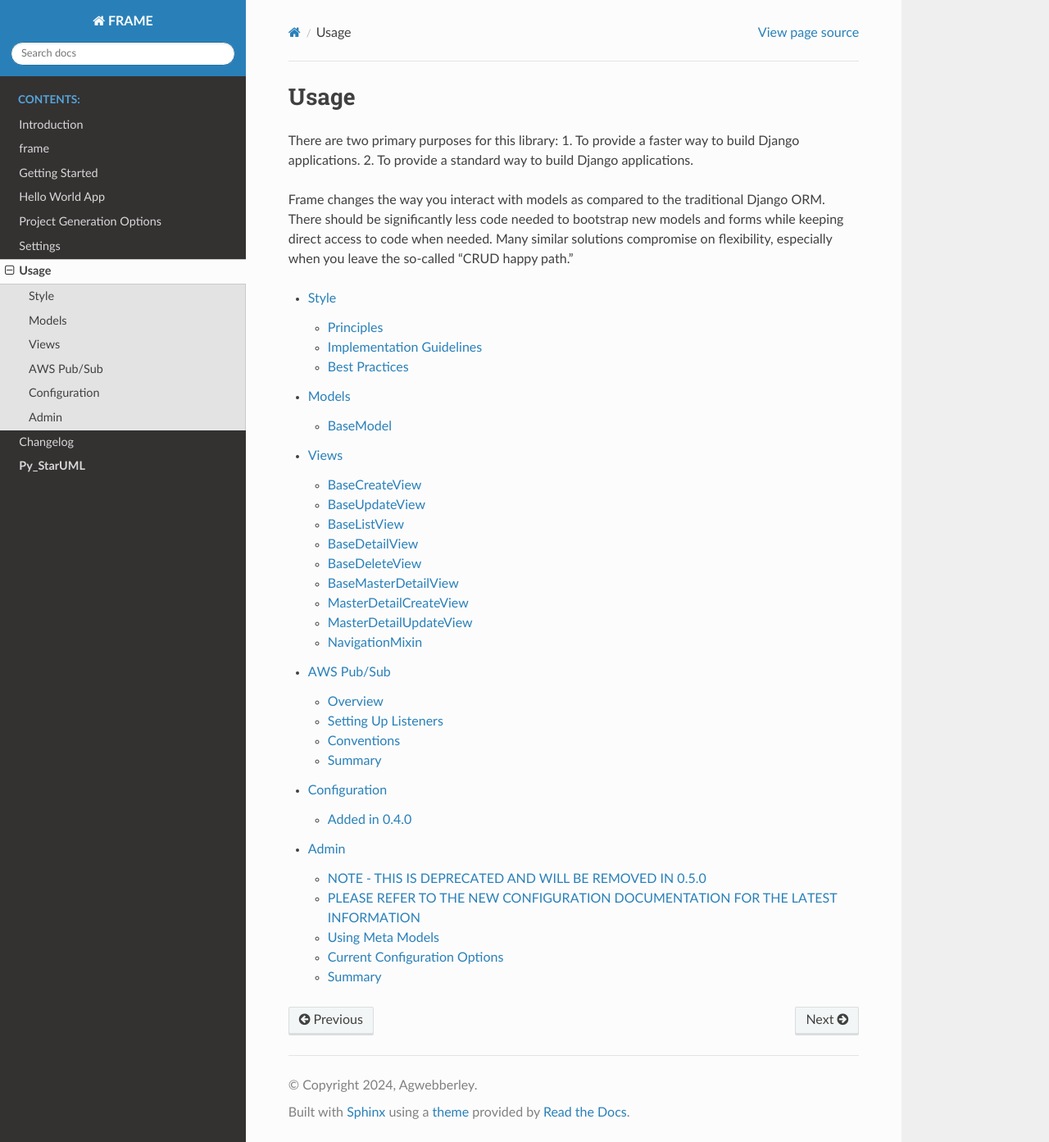
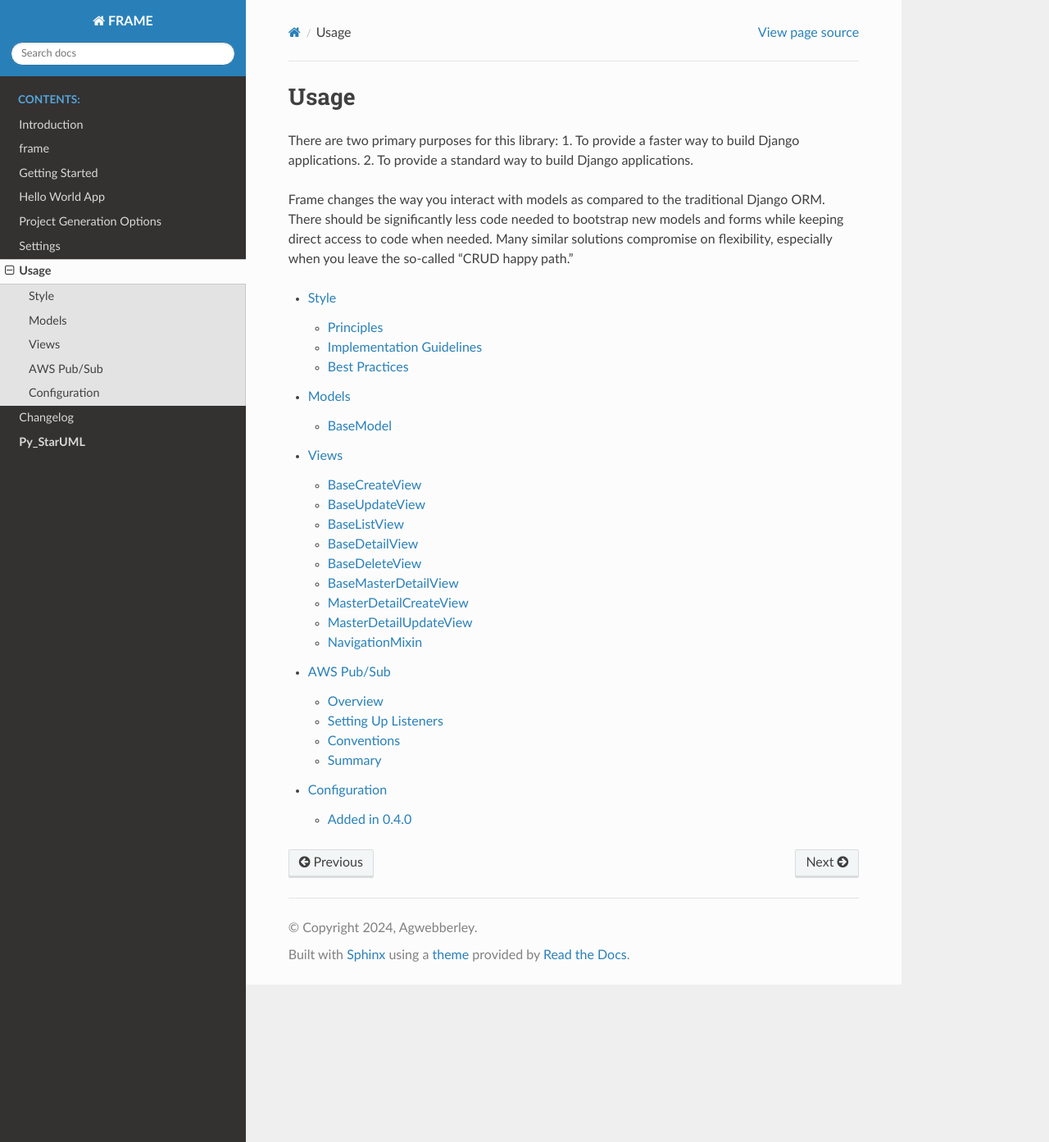
Before and after one commit to Agwebberley/FRAME, a Sphinx documentation site: the page built from docs/source/usage.rst, in a window 1280 px wide and 1393 px high. Shown: the whole window at 82% size. Built offline with Sphinx 7.4.7 and the Read the Docs theme 3.1.0, drawn with Linux system fonts in a browser that asks for light colours; some of the changed lines change nothing that is shown.

Commit message:
docs: RM deprecated admin stuff

````diff
--- a/docs/source/usage.rst
+++ b/docs/source/usage.rst
@@ -17,4 +17,3 @@ Many similar solutions compromise on flexibility, especially when you leave the
     usage/views
     usage/aws
     usage/configuration
-    usage/admin
--- a/docs/source/usage/admin.md
+++ /dev/null
@@ -1,73 +0,0 @@
-# Admin
-
-## NOTE - THIS IS DEPRECATED AND WILL BE REMOVED IN 0.5.0
-## PLEASE REFER TO THE NEW [CONFIGURATION DOCUMENTATION](configuration.md) FOR THE LATEST INFORMATION
-This section explains how to use the meta models properly within the FRAME Django Template helper app and outlines the current configuration options available in the admin dashboard.
-
-## Using Meta Models
-
-The FRAME app relies on meta models to dynamically generate forms and views. Proper configuration of these meta models is crucial for the system to function correctly.
-
-### Running the `update_config` Management Command
-
-Whenever you complete a migration, you should run the `update_config` management command. This command will create entries for every app, model, and field in the configuration models.
-```bash
-python manage.py update_config
-```
-
-### Initial Configuration
-
-When entries are created, all actions are enabled by default. This can cause errors if a particular model does not support an action. For example, if the `LogMessage` model does not have a create view, enabling the create action will cause an error. To resolve this, you need to manually disable the unsupported actions in the admin dashboard. (Note: At some point, logic will be added to handle this properly)
-
-### Admin Dashboard
-
-The admin dashboard allows you to make a variety of configuration changes. This section will explain the current options available for configuration.
-
-## Current Configuration Options
-
-### AppConfiguration
-
-The `AppConfiguration` model stores configuration settings for applications.
-
-- **Name**: The unique name of the application.
-- **Description**: A description of the application. This field can be left blank.
-- **Navigation Enabled**: A boolean indicating whether navigation is enabled for the application.
-
-### ModelConfiguration
-
-The `ModelConfiguration` model stores configuration settings for individual models within an application.
-
-- **App**: The associated `AppConfiguration` instance.
-- **Model Name**: The name of the model.
-- **Enable Search**: A boolean indicating whether search is enabled for the model.
-- **List Title**: The title of the list view. This field can be left blank.
-- **Default Sort By**: The default sorting field for the list view. This field can be left blank.
-- **Navigation Enabled**: A boolean indicating whether navigation is enabled for the model.
-- **List URL**: The URL for the list view. This field can be left blank.
-- **Actions**: The actions associated with the model. You can enable or disable actions as needed.
-- **Read Permission Groups**: Groups with read permissions for the model.
-- **Read Permission Users**: Users with read permissions for the model.
-- **Write Permission Groups**: Groups with write permissions for the model.
-- **Write Permission Users**: Users with write permissions for the model.
-
-### FieldConfiguration
-
-The `FieldConfiguration` model stores configuration settings for individual fields within models.
-
-- **Model**: The associated `ModelConfiguration` instance.
-- **Field Name**: The name of the field.
-- **Enable in List**: A boolean indicating whether the field is enabled in the list view.
-- **Enable in Detail**: A boolean indicating whether the field is enabled in the detail view.
-- **Enable in Form**: A boolean indicating whether the field is enabled in forms.
-- **Display Name**: The display name of the field. This field can be left blank.
-- **Inherit Permissions**: A boolean indicating whether the field inherits permissions from the model.
-- **Read Permission Groups**: Groups with read permissions for the field.
-- **Read Permission Users**: Users with read permissions for the field.
-- **Write Permission Groups**: Groups with write permissions for the field.
-- **Write Permission Users**: Users with write permissions for the field.
-
-## Summary
-
-The admin dashboard provides powerful tools for configuring your applications, models, and fields within the FRAME Django Template helper app. By properly setting up and managing these configurations, you can ensure that your application behaves as expected and takes full advantage of FRAME's dynamic capabilities.
-
-For more detailed information on each configuration option, refer to the Django admin documentation or the specific model documentation within the FRAME app.
````
